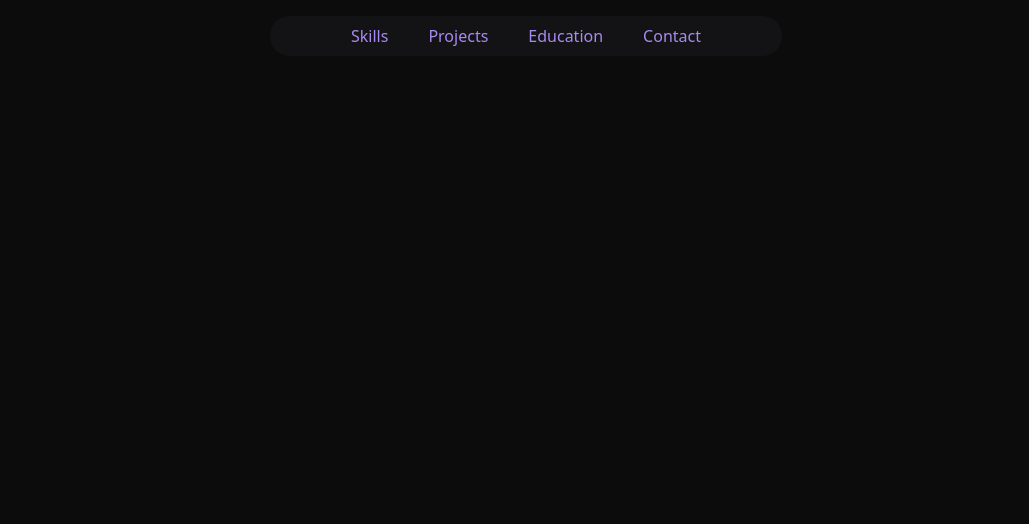
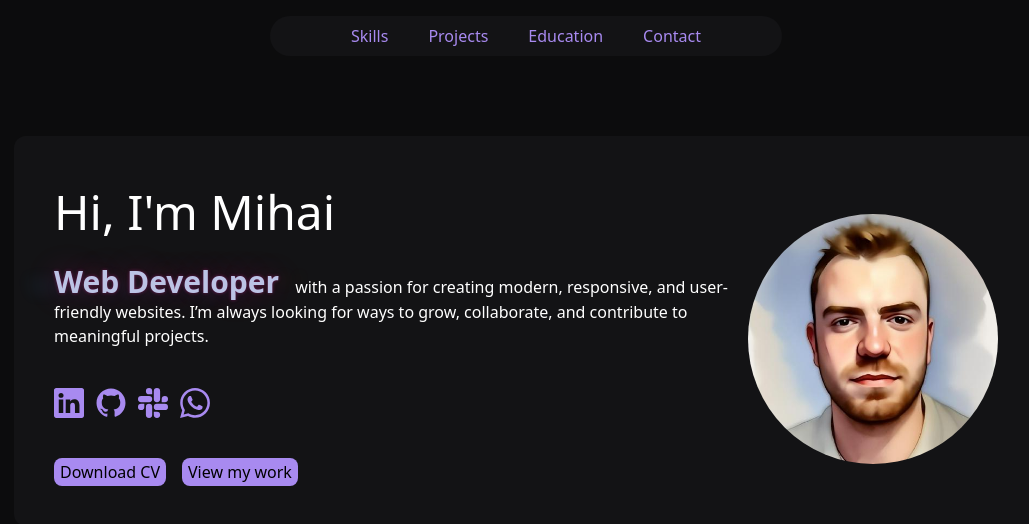
Before and after one commit to mihaisacalianu/updated-landing, a React (Vite) app: page / in a window 1280 px wide. Shown: the top 524 px of the page, without its empty margins (114-1143 px from the left). Built offline with nearby package versions, Linux system fonts and the light colour scheme.

Commit message:
designed bio section adde links and animation

```diff
--- a/package.json
+++ b/package.json
@@ -13,6 +13,7 @@
     "@tailwindcss/cli": "^4.1.5",
     "react": "^19.1.0",
     "react-dom": "^19.1.0",
+    "react-icons": "^5.5.0",
     "react-router-dom": "^7.6.0",
     "react-router-hash-link": "^2.4.3",
     "tailwindcss": "^4.1.5"
--- a/src/App.jsx
+++ b/src/App.jsx
@@ -1,10 +1,14 @@
-import Header from "./Components/Header"
+import Header from "./Components/Header.jsx";
+import Bio from './Components/Bio.jsx';
 function App() {
 
 
   return (
     <>
      <Header/>
+      <main>
+        <Bio/>
+      </main>
     </>
 
   )
--- a/src/Components/Bio.jsx
+++ b/src/Components/Bio.jsx
@@ -0,0 +1,31 @@
+import React from 'react';
+import avatar from '../assets/avatar.jpeg';
+import { BsLinkedin } from "react-icons/bs";
+import { RxGithubLogo } from "react-icons/rx";
+import { SiSlack } from "react-icons/si";
+import { ImWhatsapp } from "react-icons/im";
+
+function Bio() {
+  const sectionStyling = "sm:bg-[#131315] sm:p-10 sm:rounded-xl grid grid-flow-col grid-cols-1 grid-rows-2 justify-center items-center sm:flex sm:justify-between gap-5 w-[80%]  mx-10 sm:mx-auto mt-20 text-center sm:text-left";
+  return (
+    <section id="about" className={sectionStyling}>
+      <div aria-label="Main Description" className=''>
+        <h1 className='text-[2rem] sm:text-[3rem] mb-4'>Hi, I'm Mihai</h1>
+        <p><strong className=' neon-text text-3xl'>Web Developer</strong>with a passion for creating modern, responsive, and user-friendly websites. I’m always looking for ways to grow, collaborate, and contribute to meaningful projects.</p>
+        <div aria-label="social media links" className="text-[#A88AF0] text-3xl flex items-center justify-center sm:justify-start gap-3 mt-4 sm:mt-10">
+          <a href="https://www.linkedin.com/in/mihaisacalianu/"><BsLinkedin /></a>
+          <a href="https://github.com/mihaisacalianu"><RxGithubLogo /></a>
+          <SiSlack />
+          <ImWhatsapp />
+        </div>
+        <div aria-label='utility buttons' className='flex gap-4 mt-10 items-center text-black justify-center sm:justify-start'>
+          <button className='blurred-purple-btn'>Download CV</button>
+          <a href="https://github.com/mihaisacalianu?tab=repositories" className='blurred-purple-btn'>View my work</a>
+        </div>
+      </div>
+      <img src={avatar} alt="portofolio owner photo" className='w-[200px] h-[200px] justify-self-center sm:w-[250px] sm:h-[250px] rounded-full mt-15 sm:mt-4'/>
+    </section>
+  )
+}
+
+export default Bio
--- a/src/Components/Nav.jsx
+++ b/src/Components/Nav.jsx
@@ -13,5 +13,4 @@ function Nav() {
     </nav>
   )
 }
-
 export default Nav;
--- a/src/index.css
+++ b/src/index.css
@@ -18,3 +18,61 @@ color: white;
 a:active{
   color: rgb(226, 221, 221);
   }
+
+.blurred-purple-btn{
+  background-color: #A88AF0;
+  padding: 2px 6px;
+  border-radius: 8px;
+}
+
+.neon-text {
+  animation: lights 5s 750ms linear infinite;
+  margin-right: 1rem;
+}
+@keyframes lights {
+  0% {
+    color: hsl(230, 40%, 80%);
+    text-shadow:
+      0 0 1em hsla(320, 100%, 50%, 0.2),
+      0 0 0.125em hsla(320, 100%, 60%, 0.3),
+      -1em -0.125em 0.5em hsla(40, 100%, 60%, 0),
+      1em 0.125em 0.5em hsla(200, 100%, 60%, 0);
+  }
+
+  30% {
+    color: hsl(230, 80%, 90%);
+    text-shadow:
+      0 0 1em hsla(320, 100%, 50%, 0.5),
+      0 0 0.125em hsla(320, 100%, 60%, 0.5),
+      -0.5em -0.125em 0.25em hsla(40, 100%, 60%, 0.2),
+      0.5em 0.125em 0.25em hsla(200, 100%, 60%, 0.4);
+  }
+
+  40% {
+    color: hsl(230, 100%, 95%);
+    text-shadow:
+      0 0 1em hsla(320, 100%, 50%, 0.5),
+      0 0 0.125em hsla(320, 100%, 90%, 0.5),
+      -0.25em -0.125em 0.125em hsla(40, 100%, 60%, 0.2),
+      0.25em 0.125em 0.125em hsla(200, 100%, 60%, 0.4);
+  }
+
+  70% {
+    color: hsl(230, 80%, 90%);
+    text-shadow:
+      0 0 1em hsla(320, 100%, 50%, 0.5),
+      0 0 0.125em hsla(320, 100%, 60%, 0.5),
+      0.5em -0.125em 0.25em hsla(40, 100%, 60%, 0.2),
+      -0.5em 0.125em 0.25em hsla(200, 100%, 60%, 0.4);
+  }
+
+  100% {
+    color: hsl(230, 40%, 80%);
+    text-shadow:
+      0 0 1em hsla(320, 100%, 50%, 0.2),
+      0 0 0.125em hsla(320, 100%, 60%, 0.3),
+      1em -0.125em 0.5em hsla(40, 100%, 60%, 0),
+      -1em 0.125em 0.5em hsla(200, 100%, 60%, 0);
+  }
+
+}
```
Also changed, not shown: src/assets/avatar.jpeg (added), 1 other file (tests, documents, lock files or other folders).
